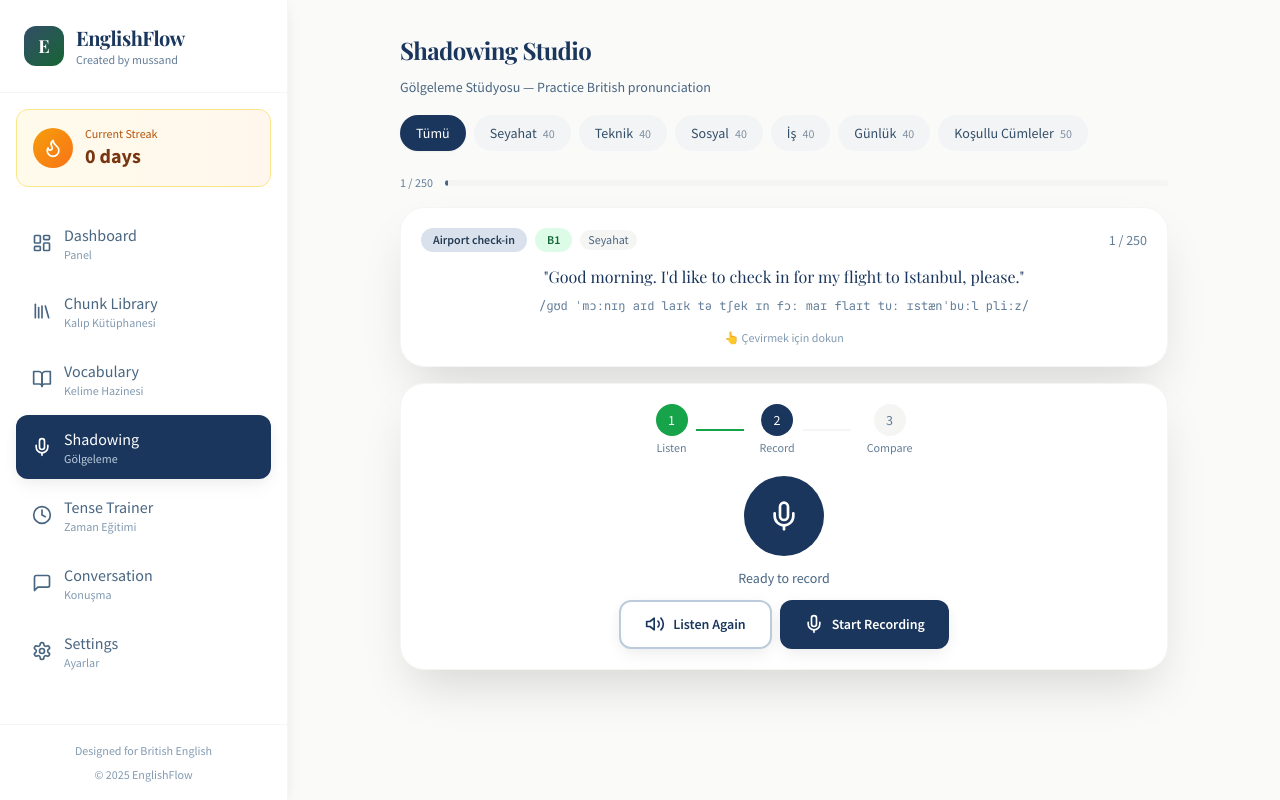
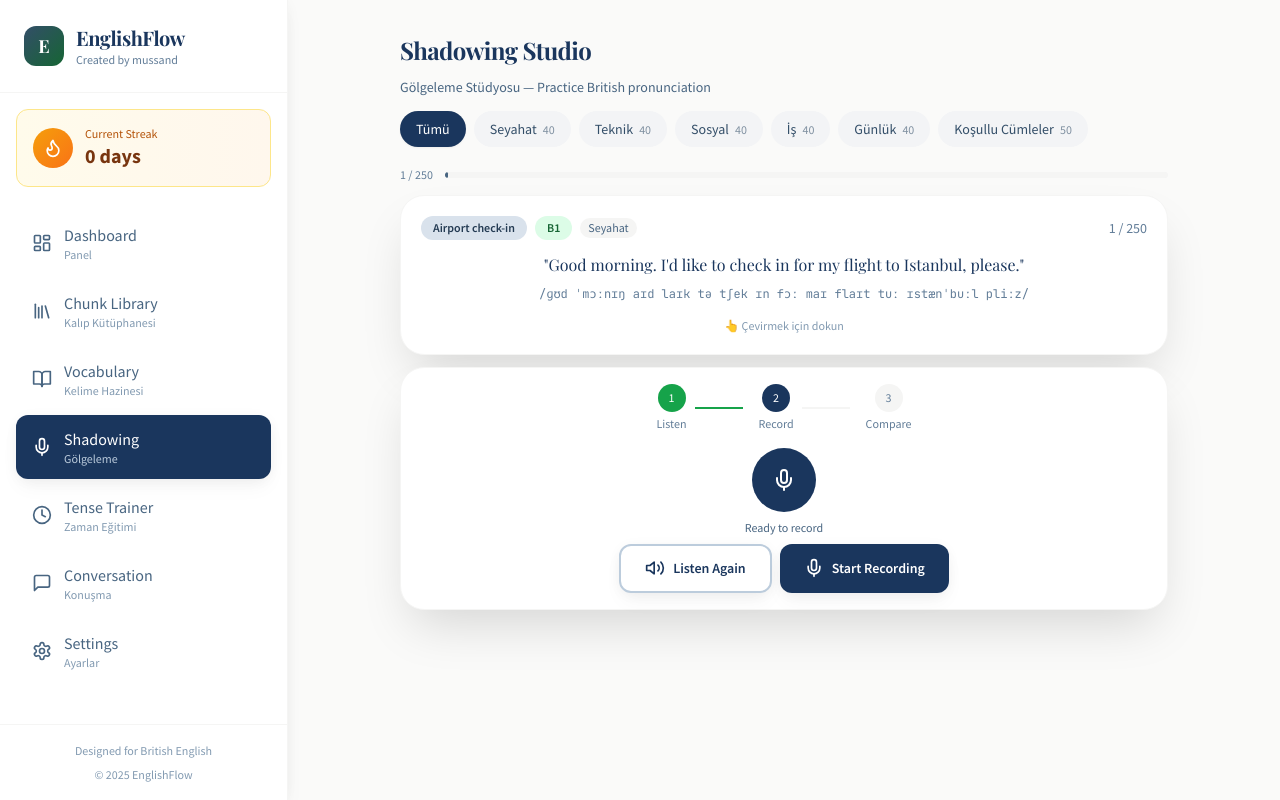
Before and after one commit to stutrailers-dev/englishflow, a React (Vite) app: page /shadowing in a window 1280 px wide. Both pictures are taken after a click on the button "Record". Built offline with nearby package versions, Linux system fonts and the light colour scheme.

Commit message:
Fix Shadowing Studio layout: prevent content overlap with tab bar

```diff
--- a/src/pages/ShadowingStudio.tsx
+++ b/src/pages/ShadowingStudio.tsx
@@ -154,7 +154,7 @@ export default function ShadowingStudio({ embedded = false }: ShadowingStudioPro
     <motion.div
       initial={{ opacity: 0 }}
       animate={{ opacity: 1 }}
-      className="max-w-3xl mx-auto space-y-4 pb-32 md:pb-4"
+      className="max-w-3xl mx-auto space-y-3 pb-24 md:pb-4"
     >
       {/* Header - only show if not embedded */}
       {!embedded && (
@@ -305,9 +305,9 @@ export default function ShadowingStudio({ embedded = false }: ShadowingStudioPro
       </motion.div>
 
       {/* Controls Card */}
-      <div className="card-elevated p-5">
+      <div className="card-elevated p-4">
         {/* Phase Indicator */}
-        <div className="flex justify-center gap-2 mb-5">
+        <div className="flex justify-center gap-2 mb-4">
           {[
             { phase: 'listen', label: 'Listen' },
             { phase: 'record', label: 'Record' },
@@ -322,7 +322,7 @@ export default function ShadowingStudio({ embedded = false }: ShadowingStudioPro
               <div key={item.phase} className="flex items-center">
                 <div className="flex flex-col items-center">
                   <div className={clsx(
-                    'w-8 h-8 rounded-full flex items-center justify-center text-sm font-medium transition-colors',
+                    'w-7 h-7 rounded-full flex items-center justify-center text-xs font-medium transition-colors',
                     isActive
                       ? 'bg-navy-900 text-white'
                       : isCompleted
@@ -347,7 +347,7 @@ export default function ShadowingStudio({ embedded = false }: ShadowingStudioPro
         </div>
 
         {/* Controls */}
-        <div className="flex flex-col items-center gap-3">
+        <div className="flex flex-col items-center gap-2">
           {/* Listen Phase */}
           {phase === 'listen' && (
             <div className="flex items-center gap-3 w-full justify-center">
@@ -413,14 +413,14 @@ export default function ShadowingStudio({ embedded = false }: ShadowingStudioPro
           {phase === 'record' && (
             <>
               <div className={clsx(
-                'w-20 h-20 rounded-full flex items-center justify-center transition-all',
+                'w-16 h-16 rounded-full flex items-center justify-center transition-all',
                 isListening
                   ? 'bg-red-500 animate-pulse'
                   : 'bg-navy-900'
               )}>
-                <Mic className="w-8 h-8 text-white" />
+                <Mic className="w-6 h-6 text-white" />
               </div>
-              <p className="text-navy-600 text-sm">
+              <p className="text-navy-600 text-xs">
                 {isListening ? 'Recording... Speak now!' : 'Ready to record'}
               </p>
 
@@ -471,22 +471,22 @@ export default function ShadowingStudio({ embedded = false }: ShadowingStudioPro
 
           {/* Compare Phase */}
           {phase === 'compare' && (
-            <div className="w-full space-y-4">
-              <div className="grid md:grid-cols-2 gap-3">
+            <div className="w-full space-y-3">
+              <div className="grid md:grid-cols-2 gap-2">
                 {/* Original */}
-                <div className="p-3 bg-cream-50 rounded-xl">
-                  <p className="text-xs font-medium text-navy-500 uppercase tracking-wide mb-1">
+                <div className="p-2.5 bg-cream-50 rounded-lg">
+                  <p className="text-xs font-medium text-navy-500 uppercase tracking-wide mb-0.5">
                     Original
                   </p>
-                  <p className="text-navy-900 text-sm">{currentItem.text}</p>
+                  <p className="text-navy-900 text-sm leading-snug">{currentItem.text}</p>
                 </div>
 
                 {/* User's Version */}
-                <div className="p-3 bg-racing-50 rounded-xl border border-racing-200">
-                  <p className="text-xs font-medium text-racing-700 uppercase tracking-wide mb-1">
+                <div className="p-2.5 bg-racing-50 rounded-lg border border-racing-200">
+                  <p className="text-xs font-medium text-racing-700 uppercase tracking-wide mb-0.5">
                     Your Version
                   </p>
-                  <p className="text-navy-900 text-sm">
+                  <p className="text-navy-900 text-sm leading-snug">
                     {finalTranscript || transcript || '(No speech detected)'}
                   </p>
                 </div>
@@ -494,12 +494,12 @@ export default function ShadowingStudio({ embedded = false }: ShadowingStudioPro
 
               {/* Score */}
               {(finalTranscript || transcript) && (
-                <div className="text-center p-4 bg-navy-50 rounded-xl">
-                  <p className="text-xs text-navy-600 mb-1">Similarity Score</p>
-                  <p className="text-3xl font-bold text-navy-900">
+                <div className="text-center p-3 bg-navy-50 rounded-lg">
+                  <p className="text-xs text-navy-600">Similarity Score</p>
+                  <p className="text-2xl font-bold text-navy-900">
                     {compareTexts()}%
                   </p>
-                  <p className="text-sm text-navy-500 mt-2">
+                  <p className="text-xs text-navy-500 mt-1">
                     {compareTexts() >= 80
                       ? 'Excellent! Your pronunciation is very close.'
                       : compareTexts() >= 60
@@ -509,13 +509,13 @@ export default function ShadowingStudio({ embedded = false }: ShadowingStudioPro
                 </div>
               )}
 
-              <div className="flex justify-center gap-3">
-                <button onClick={handleReset} className="btn-secondary py-2.5">
+              <div className="flex justify-center gap-2 mt-1">
+                <button onClick={handleReset} className="btn-secondary py-2 text-sm">
                   <RotateCcw className="w-4 h-4 mr-2" />
                   Try Again
                 </button>
                 {currentIndex < filteredContent.length - 1 && (
-                  <button onClick={handleNext} className="btn-primary py-2.5">
+                  <button onClick={handleNext} className="btn-primary py-2 text-sm">
                     Next Phrase
                     <ChevronRight className="w-4 h-4 ml-2" />
                   </button>
```
